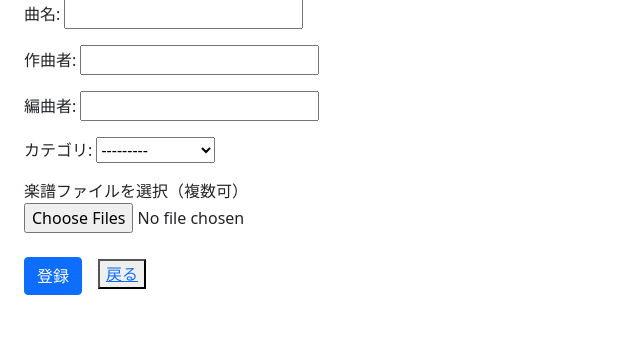
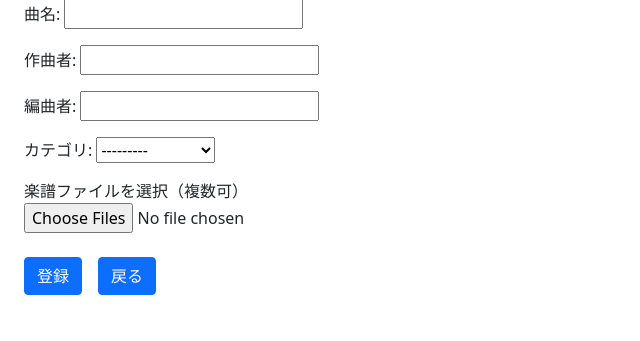
Before and after one commit to k22rs131/score_project, a Django app: page /score/create/ in a window 1280 px wide. Shown: the part 89-430 px from the top of the page, without its empty margins (0-640 px from the left). Run offline with Django 3.2, Linux system fonts and the light colour scheme.

Commit message:
uiの変更

```diff
--- a/score/templates/score/score_create.html
+++ b/score/templates/score/score_create.html
@@ -8,6 +8,6 @@
     {{ form.as_p }}
     <label>楽譜ファイルを選択（複数可）</label><br>
     <input type="file" name="files" multiple><br><br>
-    <button type="submit" class="btn btn-primary">登録</button>　<button><a href="{% url 'list-score' %}">戻る</a></button>
+    <button type="submit" class="btn btn-primary">登録</button>　<a href="{% url 'list-score' %}" class="btn btn-primary">戻る</a>
   </form>
 {% endblock content %}
```
